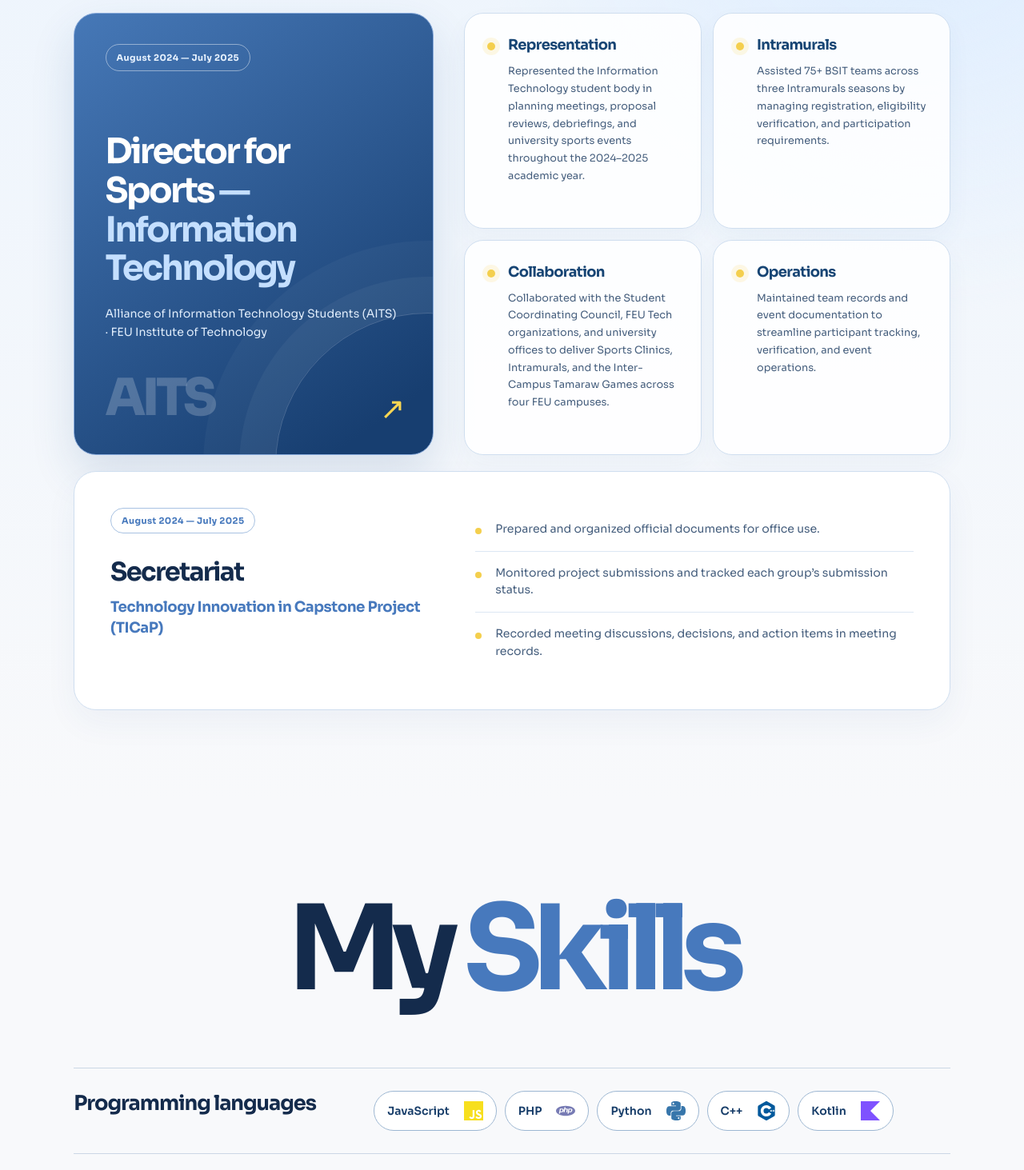
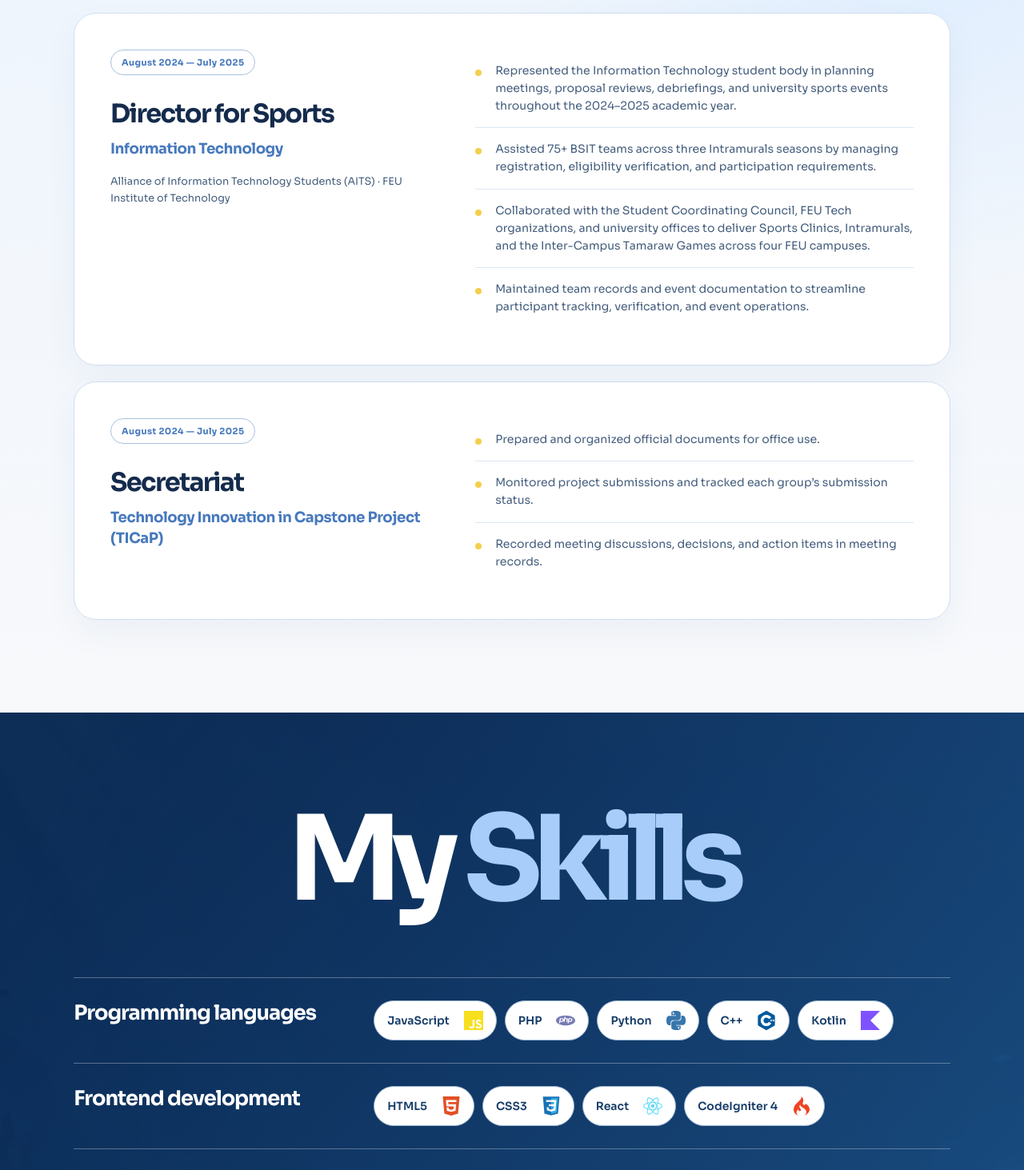
Before and after one commit to armani19/myreactapp, a React (Create React App) app: page / in a window 1280 px wide. Shown: the part 3040-4503 px from the top of the page at 80% size. Built offline with nearby package versions, Linux system fonts and the light colour scheme.

Commit message:
Unify leadership cards and restyle skills section

```diff
--- a/src/App.css
+++ b/src/App.css
@@ -128,12 +128,12 @@ main { padding-top: 0; }
 .about-card-blue p { color: #e5f0ff; }
 .about-card-foot { display: flex; justify-content: space-between; padding-top: 16px; border-top: 1px solid #d9e2ee; color: #4779bd; font-size: 10px; font-weight: 700; letter-spacing: .11em; }
 .about-card-blue .about-card-foot { border-color: #ffffff55; color: #fff; }
-.skills-section { padding: clamp(85px,9vw,135px) clamp(24px,7.2vw,112px); background: #f8f9fb; color: #142b4c; }
+.skills-section { padding: clamp(85px,9vw,135px) clamp(24px,7.2vw,112px); background: linear-gradient(130deg,#09234ae8,#1e5489de),url('./assets/underwater-minimal.png') center / cover; color: #fff; }
 .skills-inner { max-width: 1440px; margin: auto; }
 .skills-section h2 { margin: 0 0 clamp(50px,6vw,85px); text-align: center; font-size: clamp(65px,11.5vw,166px); line-height: .95; letter-spacing: -.085em; }
-.skills-section h2 span { color: #4779bd; }
-.skills-group { display: grid; grid-template-columns: minmax(220px,.65fr) 1.35fr; gap: 28px; align-items: start; padding: 28px 0; border-top: 1px solid #cbd7e5; }
-.skills-group:last-child { border-bottom: 1px solid #cbd7e5; }
+.skills-section h2 span { color: #a8cdfb; }
+.skills-group { display: grid; grid-template-columns: minmax(220px,.65fr) 1.35fr; gap: 28px; align-items: start; padding: 28px 0; border-top: 1px solid #ffffff50; }
+.skills-group:last-child { border-bottom: 1px solid #ffffff50; }
 .skills-group-heading { display: flex; align-items: baseline; }
 .skills-group h3 { margin: 0; font-size: clamp(19px,2vw,27px); line-height: 1.2; letter-spacing: -.04em; }
 .skills-pills { display: flex; flex-wrap: wrap; gap: 10px; }
@@ -241,31 +241,16 @@ html, body, #root { max-width: 100%; }
 .leadership-inner { position: relative; max-width: 1440px; margin: auto; }
 .leadership-inner h2 { margin: 0 0 clamp(38px,5vw,70px); text-align: center; font-size: clamp(46px,8vw,112px); line-height: 1; letter-spacing: -.075em; text-wrap: balance; }
 .leadership-inner h2 span { color: #4779bd; }
-.leadership-layout { display: grid; grid-template-columns: minmax(280px,.85fr) minmax(0,1.15fr); gap: clamp(24px,3vw,44px); align-items: stretch; }
-.leadership-role { position: relative; display: flex; flex-direction: column; min-height: 490px; overflow: hidden; padding: clamp(28px,3vw,46px); border: 1px solid #89abdb; border-radius: 28px; background: linear-gradient(145deg,#4678b7,#173e70 90%); color: #fff; box-shadow: 0 24px 55px #1d4d8624; }
-.leadership-role::before { content: ''; position: absolute; width: 380px; height: 380px; right: -185px; bottom: -205px; border: 1px solid #ffffff32; border-radius: 50%; box-shadow: 0 0 0 45px #ffffff0b,0 0 0 90px #ffffff08; }
-.leadership-period { align-self: flex-start; padding: 9px 13px; border: 1px solid #ffffff70; border-radius: 999px; color: #e7f2ff; font-size: 11px; font-weight: 700; letter-spacing: .04em; }
-.leadership-role h3 { position: relative; max-width: 560px; margin: clamp(54px,6vw,94px) 0 20px; font-size: clamp(30px,3.4vw,52px); line-height: 1.12; letter-spacing: -.06em; }
-.leadership-role h3 span { color: #c4dfff; }
-.leadership-role > p { position: relative; max-width: 410px; margin: 0; color: #e0edfc; font-size: clamp(13px,1.1vw,16px); line-height: 1.65; }
-.leadership-role-mark { position: relative; display: flex; justify-content: space-between; align-items: end; margin-top: auto; padding-top: 38px; color: #ffffff35; font-size: clamp(42px,5vw,70px); font-weight: 800; letter-spacing: -.07em; line-height: 1; }
-.leadership-role-mark span { color: #f7d653; font-size: 38px; font-weight: 400; }
-.leadership-highlights { display: grid; grid-template-columns: repeat(2,minmax(0,1fr)); gap: 14px; }
-.leadership-highlight { display: flex; gap: 16px; padding: clamp(22px,2.2vw,32px); border: 1px solid #cfdeef; border-radius: 24px; background: #ffffffd9; box-shadow: 0 13px 30px #2a56800b; transition: transform .3s ease,box-shadow .3s ease,border-color .3s ease; }
-.leadership-highlight:hover { transform: translateY(-5px); border-color: #9bbce1; box-shadow: 0 18px 36px #2a56801c; }
-.leadership-highlight-dot { flex: none; width: 10px; height: 10px; margin-top: 8px; border-radius: 50%; background: #f4cf4d; box-shadow: 0 0 0 6px #f4cf4d26; }
-.leadership-highlight h4 { margin: 0 0 12px; color: #174574; font-size: clamp(17px,1.4vw,21px); letter-spacing: -.035em; }
-.leadership-highlight p { margin: 0; color: #455e7d; font-size: clamp(12px,1vw,14px); line-height: 1.7; }
 .leadership-secondary { display: grid; grid-template-columns: minmax(250px,.85fr) minmax(0,1.15fr); gap: clamp(30px,4vw,70px); margin-top: 20px; padding: clamp(28px,3.5vw,50px); border: 1px solid #cfdeef; border-radius: 28px; background: #fff; box-shadow: 0 16px 40px #2a56800d; }
 .leadership-secondary-period { display: inline-block; margin-bottom: 30px; padding: 8px 13px; border: 1px solid #a8c2e2; border-radius: 999px; color: #4779bd; font-size: 11px; font-weight: 700; letter-spacing: .04em; }
 .leadership-secondary h3 { max-width: 490px; margin: 0; font-size: clamp(27px,2.5vw,38px); line-height: 1.16; letter-spacing: -.05em; }
 .leadership-secondary h3 span { display: block; margin-top: 12px; color: #4779bd; font-size: .57em; line-height: 1.45; letter-spacing: -.025em; }
+.leadership-secondary-heading p { max-width: 490px; margin: 18px 0 0; color: #455e7d; font-size: clamp(12px,1vw,14px); line-height: 1.6; }
 .leadership-secondary ul { display: grid; align-content: center; gap: 0; margin: 0; padding: 0; list-style: none; }
 .leadership-secondary li { position: relative; padding: 16px 0 16px 25px; border-bottom: 1px solid #dce7f3; color: #455e7d; font-size: clamp(13px,1.1vw,16px); line-height: 1.55; }
 .leadership-secondary li:last-child { border-bottom: 0; }
 .leadership-secondary li::before { content: ''; position: absolute; left: 0; top: 25px; width: 8px; height: 8px; border-radius: 50%; background: #f4cf4d; }
 .leadership-revealed { animation: leadership-arrive .75s cubic-bezier(.2,.7,.2,1) var(--reveal-delay,0ms) both; }
 @keyframes leadership-arrive { from { opacity: 0; translate: 0 24px; } to { opacity: 1; translate: 0 0; } }
-@media (max-width: 950px) { .leadership-layout,.leadership-secondary { grid-template-columns: 1fr; } .leadership-role { min-height: 340px; } .leadership-role h3 { margin-top: 50px; } .leadership-secondary-period { margin-bottom: 22px; } }
-@media (max-width: 620px) { .leadership-highlights { grid-template-columns: 1fr; } .leadership-role { min-height: 360px; } .leadership-highlight { padding: 24px; } }
-@media (prefers-reduced-motion: reduce) { .leadership-revealed { animation: none; } .leadership-highlight { transition: none; } .leadership-highlight:hover { transform: none; } }
+@media (max-width: 950px) { .leadership-secondary { grid-template-columns: 1fr; } .leadership-secondary-period { margin-bottom: 22px; } }
+@media (prefers-reduced-motion: reduce) { .leadership-revealed { animation: none; } }
--- a/src/App.js
+++ b/src/App.js
@@ -124,7 +124,7 @@ function App() {
   }, []);
 
   useEffect(() => {
-    const darkSections = ['hero', 'ocean', 'projects-section', 'about-section'];
+    const darkSections = ['hero', 'ocean', 'projects-section', 'about-section', 'skills-section'];
 
     const updateHeaderTheme = () => {
       const header = headerRef.current;
@@ -265,27 +265,19 @@ function App() {
         <section className="leadership-section" id="experience" aria-labelledby="leadership-title">
           <div className="leadership-inner">
             <h2 id="leadership-title" data-leadership-reveal>Leadership <span>Experience</span></h2>
-            <div className="leadership-layout">
-              <div className="leadership-role" data-leadership-reveal>
-                <span className="leadership-period">August 2024 — July 2025</span>
-                <h3>Director for Sports <span>— Information Technology</span></h3>
+            <article className="leadership-secondary" data-leadership-reveal aria-labelledby="sports-title">
+              <div className="leadership-secondary-heading">
+                <span className="leadership-secondary-period">August 2024 — July 2025</span>
+                <h3 id="sports-title">Director for Sports <span>Information Technology</span></h3>
                 <p>Alliance of Information Technology Students (AITS) · FEU Institute of Technology</p>
-                <div className="leadership-role-mark" aria-hidden="true">AITS<span>↗</span></div>
               </div>
-              <div className="leadership-highlights">
-                {[
-                  ['Representation', 'Represented the Information Technology student body in planning meetings, proposal reviews, debriefings, and university sports events throughout the 2024–2025 academic year.'],
-                  ['Intramurals', 'Assisted 75+ BSIT teams across three Intramurals seasons by managing registration, eligibility verification, and participation requirements.'],
-                  ['Collaboration', 'Collaborated with the Student Coordinating Council, FEU Tech organizations, and university offices to deliver Sports Clinics, Intramurals, and the Inter-Campus Tamaraw Games across four FEU campuses.'],
-                  ['Operations', 'Maintained team records and event documentation to streamline participant tracking, verification, and event operations.'],
-                ].map(([title, description], index) => (
-                  <article className="leadership-highlight" data-leadership-reveal key={title} style={{ '--reveal-delay': `${index * 90}ms` }}>
-                    <span className="leadership-highlight-dot" aria-hidden="true" />
-                    <div><h4>{title}</h4><p>{description}</p></div>
-                  </article>
-                ))}
-              </div>
-            </div>
+              <ul>
+                <li>Represented the Information Technology student body in planning meetings, proposal reviews, debriefings, and university sports events throughout the 2024–2025 academic year.</li>
+                <li>Assisted 75+ BSIT teams across three Intramurals seasons by managing registration, eligibility verification, and participation requirements.</li>
+                <li>Collaborated with the Student Coordinating Council, FEU Tech organizations, and university offices to deliver Sports Clinics, Intramurals, and the Inter-Campus Tamaraw Games across four FEU campuses.</li>
+                <li>Maintained team records and event documentation to streamline participant tracking, verification, and event operations.</li>
+              </ul>
+            </article>
             <article className="leadership-secondary" data-leadership-reveal aria-labelledby="ticap-title">
               <div className="leadership-secondary-heading">
                 <span className="leadership-secondary-period">August 2024 — July 2025</span>
```
